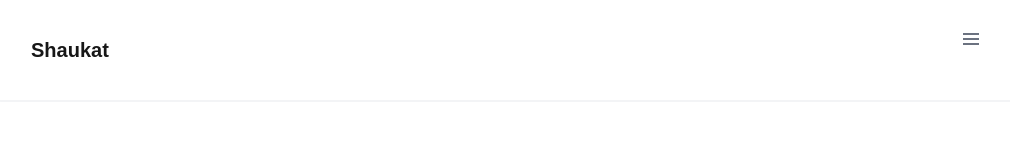
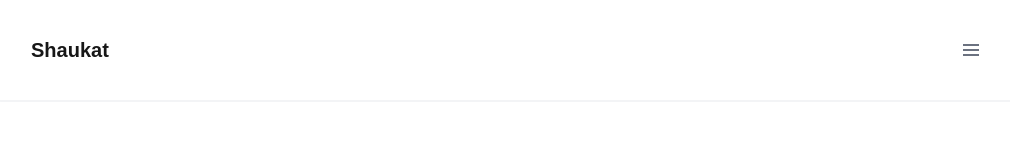
Before and after one commit to Shaukat-AB/next-portfolio, a Next.js app: page / in a window 1280 px wide. Shown: the top 160 px of the page, without its empty margins (129-1139 px from the left). Built offline with nearby package versions, Linux system fonts and the light colour scheme.

Commit message:
Update display to flex in NavBar

```diff
--- a/src/components/header/NavBar.tsx
+++ b/src/components/header/NavBar.tsx
@@ -8,7 +8,7 @@ const NavBar = () => {
     const [open, setOpen] = useState<Boolean>(false);
 
     return (
-        <nav className=" border-gray-200 dark:bg-gray-800 dark:border-gray-700">
+        <nav className="flex border-gray-200 dark:bg-gray-800 dark:border-gray-700">
             <div className="center-container">
                 <button
                     type="button"
```
